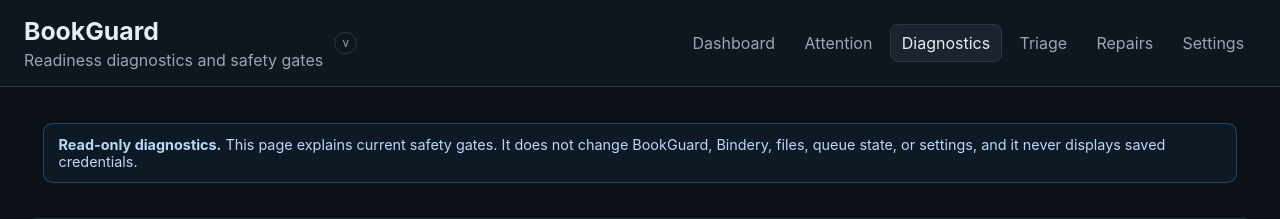
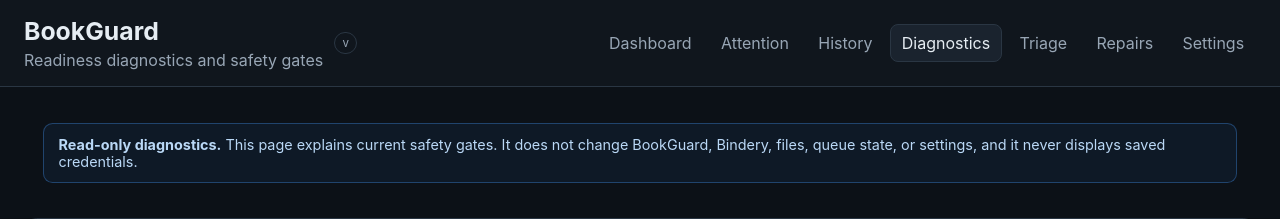
Before and after one commit to foobarbigtime/bookguard, a Python web app: template templates/diagnostics.html in a window 1280 px wide. Shown: the top 219 px of the page. Run offline with Jinja, Linux system fonts and the light colour scheme; the template is opened without the code that fills it, so the values that code supplies are empty.

Commit message:
Add History navigation to templates/diagnostics.html

```diff
--- a/templates/diagnostics.html
+++ b/templates/diagnostics.html
@@ -15,6 +15,7 @@
   <nav class="topnav">
     <a class="nav-link" href="/">Dashboard</a>
     <a class="nav-link" href="/attention">Attention</a>
+    <a class="nav-link" href="/history">History</a>
     <a class="nav-link active" href="/diagnostics">Diagnostics</a>
     <a class="nav-link" href="/triage">Triage</a>
     <a class="nav-link" href="/repairs">Repairs</a>
```
